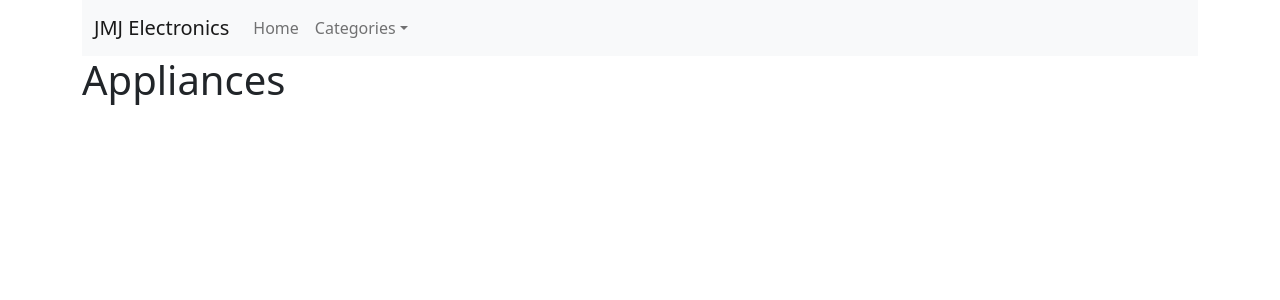
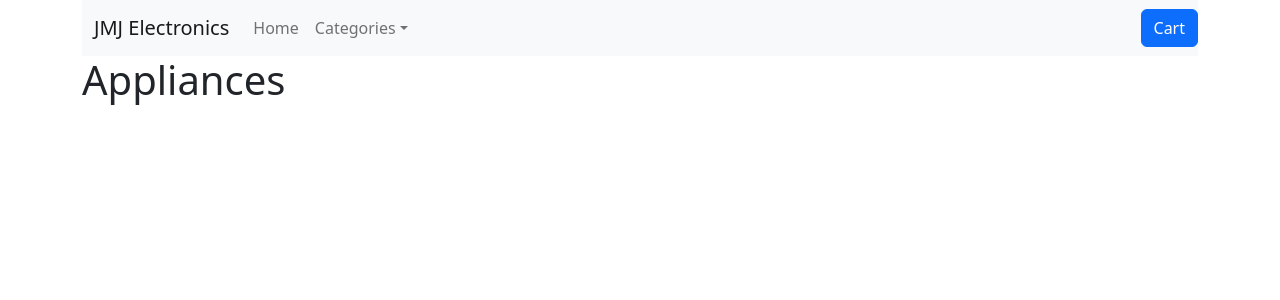
Before and after one commit to mestrad2/jmj-electronics-frontend, a React (Create React App) app: page /appliances in a window 1280 px wide. Shown: the top 300 px of the page. Built offline with nearby package versions, Linux system fonts and the light colour scheme.

Commit message:
added cart button(no functionality yet) and removed unused imports

```diff
--- a/src/components/Navbar.js
+++ b/src/components/Navbar.js
@@ -1,6 +1,6 @@
 
-import { Container, Nav, Navbar, NavDropdown, NavLink } from "react-bootstrap"
-import { Routes, Route, Link } from "react-router-dom"
+import { Container, Nav, Navbar, NavDropdown, Button} from "react-bootstrap"
+import { Link } from "react-router-dom"
 
 function NavbarComponent() {
 
@@ -21,6 +21,7 @@ function NavbarComponent() {
               </Nav>
             </Navbar.Collapse>
           </Container>
+          <Button>Cart</Button>
         </Navbar>
       );
 }
```
